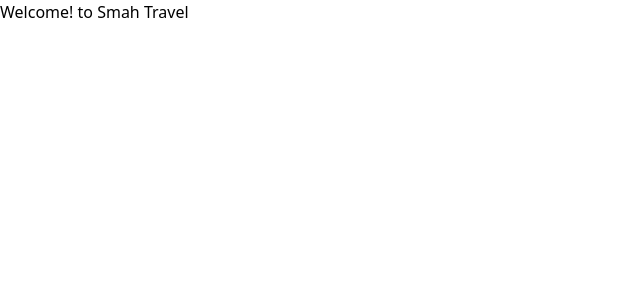
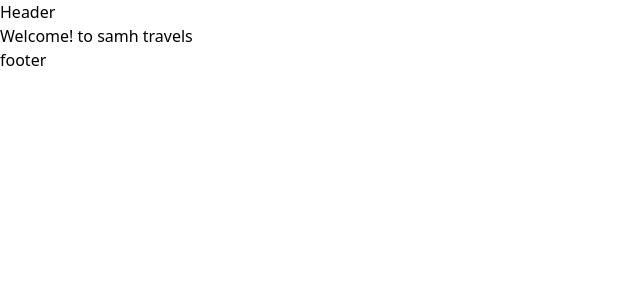
Before and after one commit to ItsHMS/samh, a Nuxt app: page / in a window 1280 px wide. Shown: the top 300 px of the page, without its empty margins (0-640 px from the left). Built offline with nearby package versions, Linux system fonts and the light colour scheme.

Commit message:
feat(layout): initial default layout setup with basic index page

```diff
--- a/app.vue
+++ b/app.vue
@@ -1,13 +1,15 @@
-<template>{{ t("welcome") }} to Smah Travel</template>
+<template>
+  <NuxtLayout>
+    <NuxtPage />
+  </NuxtLayout>
+</template>
 
 <script setup>
-const { t, locale } = useI18n();
-console.log("Current locale:", locale.value);
+const { locale } = useI18n();
 const isRTL = computed(() => locale.value === "ar");
 useHead(() => ({
   htmlAttrs: {
     dir: isRTL.value ? "rtl" : "ltr",
   },
-  title: locale.value === "ar" ? "مرحبًا" : "Welcome",
 }));
 </script>
--- /dev/null
+++ b/layouts/default.vue
@@ -0,0 +1,7 @@
+<template>
+  <header>Header</header>
+  <main>
+    <slot />
+  </main>
+  <footer>footer</footer>
+</template>
--- /dev/null
+++ b/pages/index.vue
@@ -0,0 +1,11 @@
+<template>
+  <div>
+    {{ t("welcome") + " to samh travels" }}
+  </div>
+</template>
+<script setup>
+const { t, locale } = useI18n();
+useHead(() => ({
+  title: locale.value === "ar" ? "مرحبًا" : "Welcome",
+}));
+</script>
```
